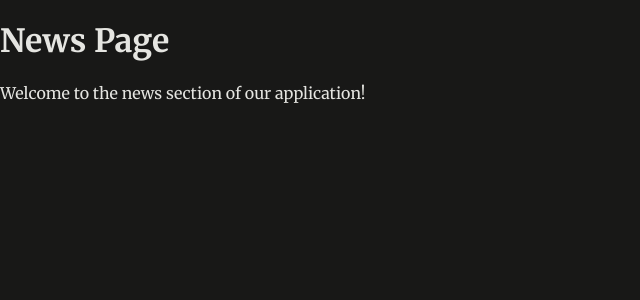
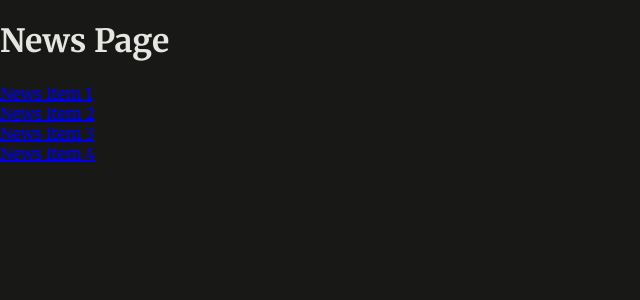
Before and after one commit to jerostax/next_news_app, a Next.js app: page /news in a window 1280 px wide. Shown: the top 300 px of the page, without its empty margins (0-640 px from the left). Built offline with nearby package versions, Linux system fonts and the light colour scheme.

Commit message:
feature: news list

```diff
--- a/app/news/[id]/page.js
+++ b/app/news/[id]/page.js
@@ -1,8 +1,9 @@
-export default function NewsDetailPage() {
+export default function NewsDetailPage({ params }) {
+    const newsId = params.id;
   return (
     <div>
       <h1>News Detail Page</h1>
-      <p>Welcome to the news detail section of our application!</p>
+      <p>News ID : {newsId}</p>
     </div>
   );
 }
--- a/app/news/page.js
+++ b/app/news/page.js
@@ -1,8 +1,31 @@
+import Link from "next/link";
+
 export default function NewsPage() {
   return (
-    <div>
+    <>
       <h1>News Page</h1>
-      <p>Welcome to the news section of our application!</p>
-    </div>
+      <ul>
+        <li>
+            <Link href="/news/1">
+              News Item 1
+            </Link>
+        </li>
+        <li>
+            <Link href="/news/2">
+              News Item 2
+            </Link>
+        </li>
+        <li>
+            <Link href="/news/3">
+              News Item 3
+            </Link>
+        </li>
+        <li>
+            <Link href="/news/4">
+              News Item 4
+            </Link>
+        </li>
+      </ul>
+    </>
   );
 }
```
